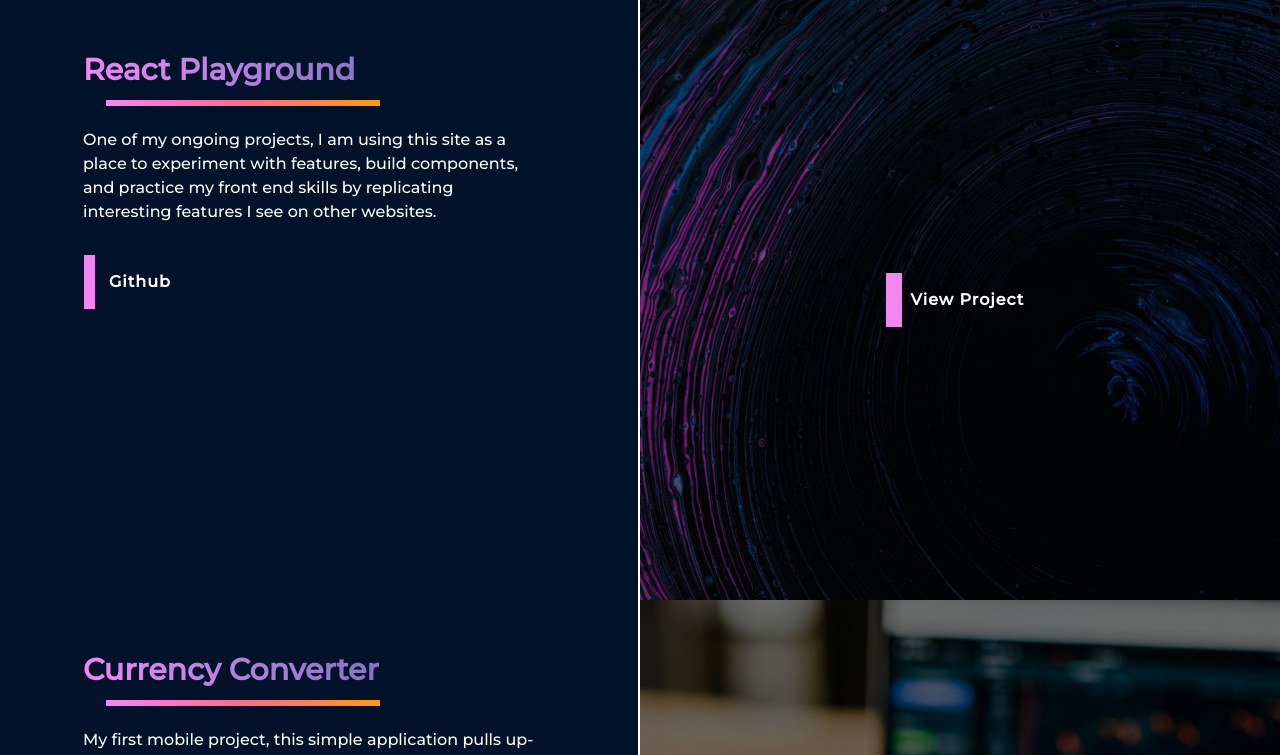
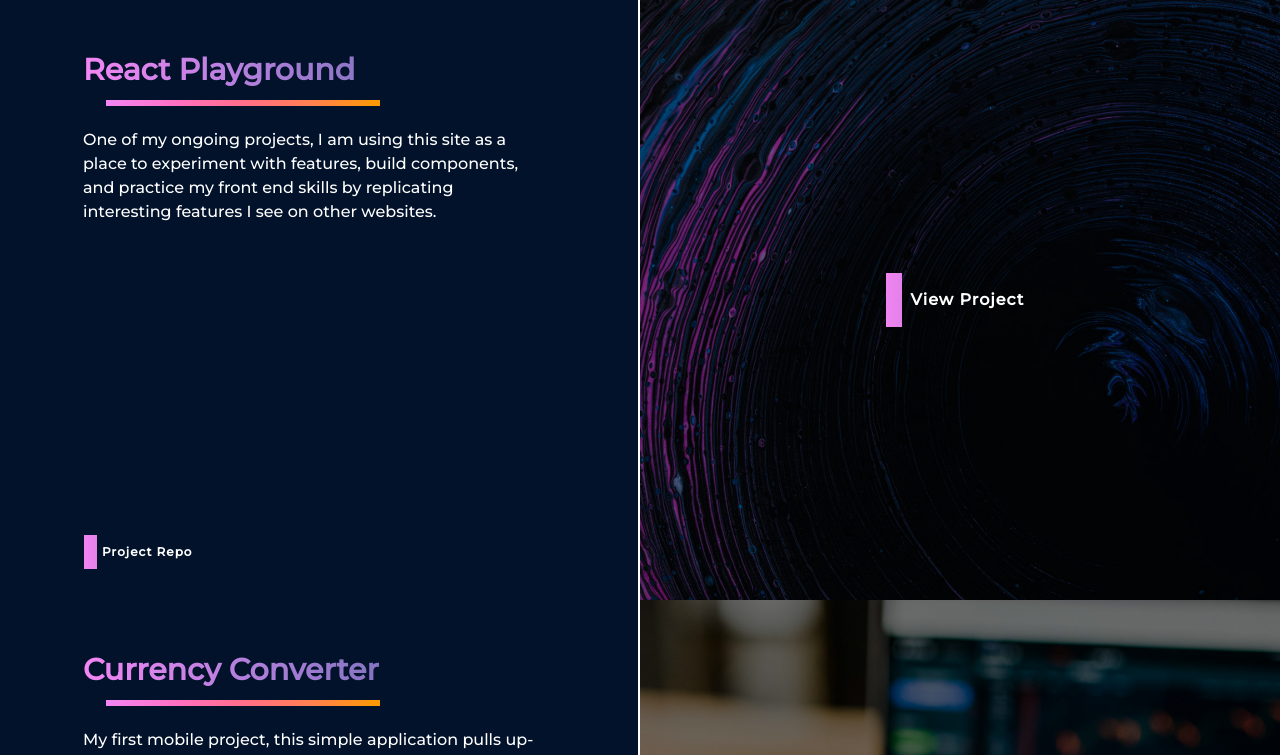
Before and after one commit to eesa94/react-portfolio, a React (Create React App) app: page /portfolio in a window 1280 px wide. Shown: the top 755 px of the page. Built offline with nearby package versions, Linux system fonts and the light colour scheme.

Commit message:
position skills at bottom; refactor css and create custom button component

```diff
--- /dev/null
+++ b/src/components/CustomButton.css
@@ -0,0 +1,64 @@
+.customButton {
+  position: relative;
+  color: white;
+  letter-spacing: 1px;
+  transition: 0.3s;
+  transition-delay: 0.2s;
+  z-index: 2;
+}
+
+.buttonSmall {
+  padding: 8px 18px;
+  font-size: 1.2rem;
+}
+.buttonLarge {
+  padding: 15px 25px;
+  font-size: 1.6rem;
+}
+.customButton:hover {
+  color: #02122b;
+}
+
+/* ====== */
+/* Pseudo element styling */
+.customButton::before {
+  content: '';
+  position: absolute;
+  top: 0;
+  left: 0;
+  bottom: 0;
+  right: 0;
+  width: 10%;
+  height: 100%;
+  background-color: rgba(244, 134, 244, 0.9);
+  transition: 0.6s;
+}
+
+.customButton:hover::before {
+  opacity: 0;
+}
+
+.customButton::after {
+  content: '';
+  position: absolute;
+  top: 0;
+  left: 0;
+  bottom: 0;
+  right: 0;
+  width: 10%;
+  height: 100%;
+  background-image: linear-gradient(
+    to right,
+    rgb(244, 134, 244, 0.9),
+    rgb(183, 128, 222, 0.9),
+    rgb(130, 116, 191, 0.9),
+    rgb(90, 101, 153, 0.9)
+  );
+  transition: 0.6s;
+  z-index: -1;
+}
+
+.customButton:hover::after {
+  width: 100%;
+  box-shadow: 3px 2px 2px 1px rgba(2, 18, 43, 0.7);
+}
--- /dev/null
+++ b/src/components/CustomButton.js
@@ -0,0 +1,12 @@
+import React from 'react';
+import './CustomButton.css';
+
+const CustomButton = ({ linkTo, size, text }) => (
+  <a href={linkTo} target='_blank' rel='noopener noreferrer'>
+    <button className={`btn montserrat-7 customButton button${size}`}>
+      {text}
+    </button>
+  </a>
+);
+
+export default CustomButton;
--- a/src/components/Home/Home.css
+++ b/src/components/Home/Home.css
@@ -44,6 +44,3 @@
   padding: 5% 0 0 5%;
   background-color: rgba(2, 18, 43, 1);
 }
-
-.homeInnerSectionOne {
-}
--- a/src/components/Portfolio/Project.css
+++ b/src/components/Portfolio/Project.css
@@ -49,6 +49,13 @@
   font-size: 1.6rem;
 }
 
+.skillContainer {
+  position: absolute;
+  bottom: 5%;
+}
+
+/* ====== */
+/* image section */
 .backgroundImage {
   min-height: 600px;
   background-position: center;
@@ -64,45 +71,3 @@
   align-items: center;
   background-color: rgba(0, 0, 0, 0.5);
 }
-
-.projectButton::before {
-  content: '';
-  position: absolute;
-  top: 0;
-  left: 0;
-  bottom: 0;
-  right: 0;
-  width: 10%;
-  height: 100%;
-  background-color: #f486f4;
-  transition: 0.6s;
-  z-index: -1;
-}
-
-.projectButton:hover::before {
-  width: 100%;
-  background-image: linear-gradient(
-    to right,
-    rgb(244, 134, 244, 0.9),
-    rgb(183, 128, 222, 0.9),
-    rgb(130, 116, 191, 0.9),
-    rgb(90, 101, 153, 0.9)
-  );
-
-  box-shadow: 3px 2px 2px 1px black;
-}
-
-.projectButton {
-  position: relative;
-  padding: 15px 25px;
-  font-size: 1.6rem;
-  color: white;
-  letter-spacing: 1px;
-  transition: 0.3s;
-  transition-delay: 0.2s;
-  z-index: 2;
-}
-
-.projectButton:hover {
-  color: #02122b;
-}
--- a/src/components/Portfolio/Project.js
+++ b/src/components/Portfolio/Project.js
@@ -1,6 +1,7 @@
 import React from 'react';
 import './Project.css';
 import { Icon } from '@iconify/react';
+import CustomButton from '../CustomButton';
 
 const Project = ({ index, name, image, description, url, github, tech }) => {
   return (
@@ -15,6 +16,7 @@ const Project = ({ index, name, image, description, url, github, tech }) => {
               <p className='montserrat-5 projectDescription'>{item}</p>
             ))}
           </div>
+          <div className='skillContainer'>
             <div className='mb3'>
               {tech.map((tech, index) => (
                 <Icon
@@ -30,20 +32,19 @@ const Project = ({ index, name, image, description, url, github, tech }) => {
                 />
               ))}
             </div>
-          <a href={github} target='_blank' rel='noopener noreferrer'>
-            <button className='btn montserrat-7 projectButton'>Github</button>
-          </a>
+            <CustomButton
+              linkTo={github}
+              size={'Small'}
+              text={'Project Repo'}
+            />
+          </div>
         </div>
       </div>
       <div
         className='col-12 col-lg-6 projectCol backgroundImage'
         style={{ backgroundImage: image }}>
         <div className='imageOverlay'>
-          <a href={url} target='_blank' rel='noopener noreferrer'>
-            <button className='btn montserrat-7 projectButton'>
-              View Project
-            </button>
-          </a>
+          <CustomButton linkTo={url} size={'Large'} text={'View Project'} />
         </div>
       </div>
     </div>
```
Lines whose indentation alone changed are shown as unchanged.
